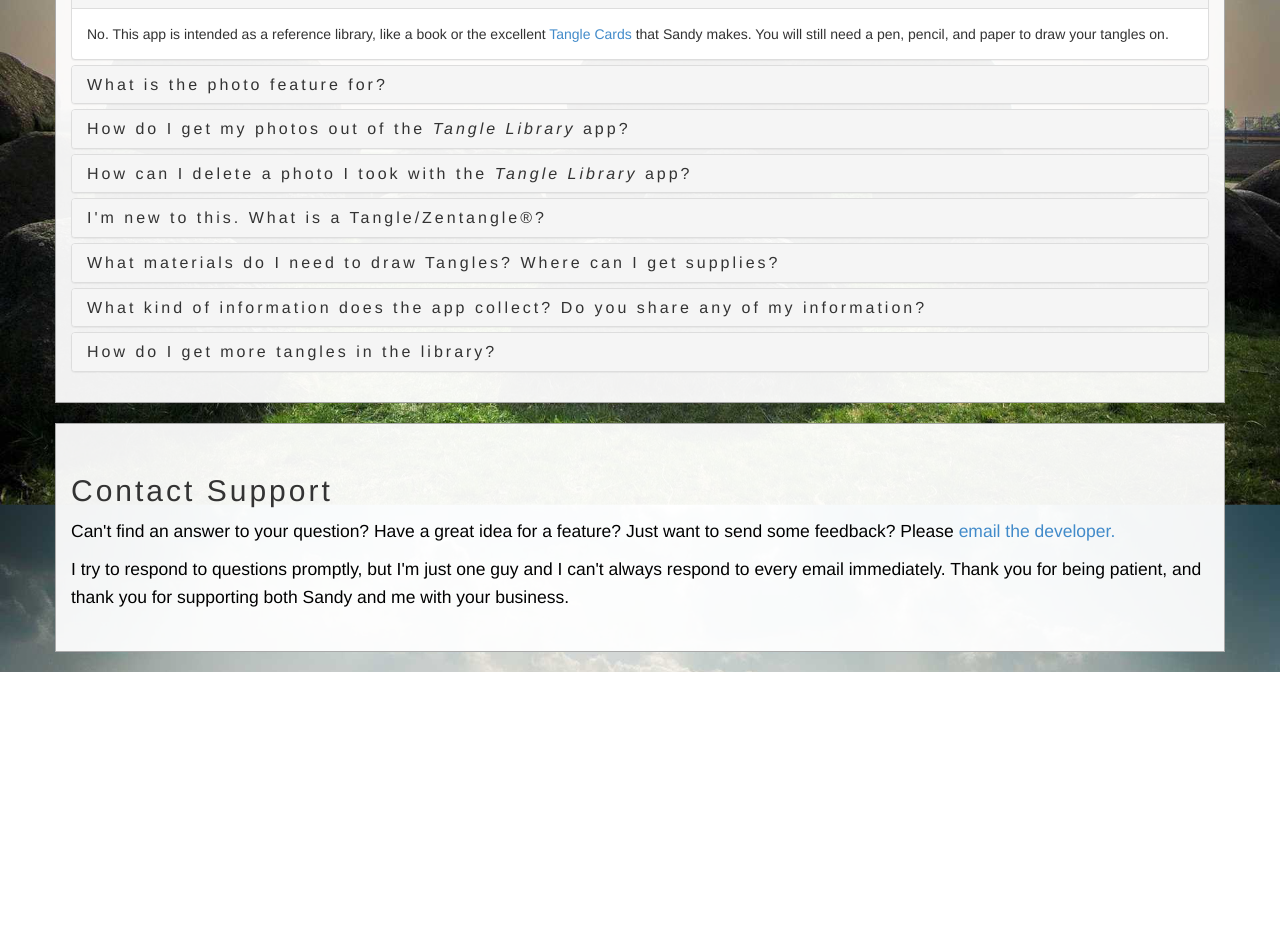
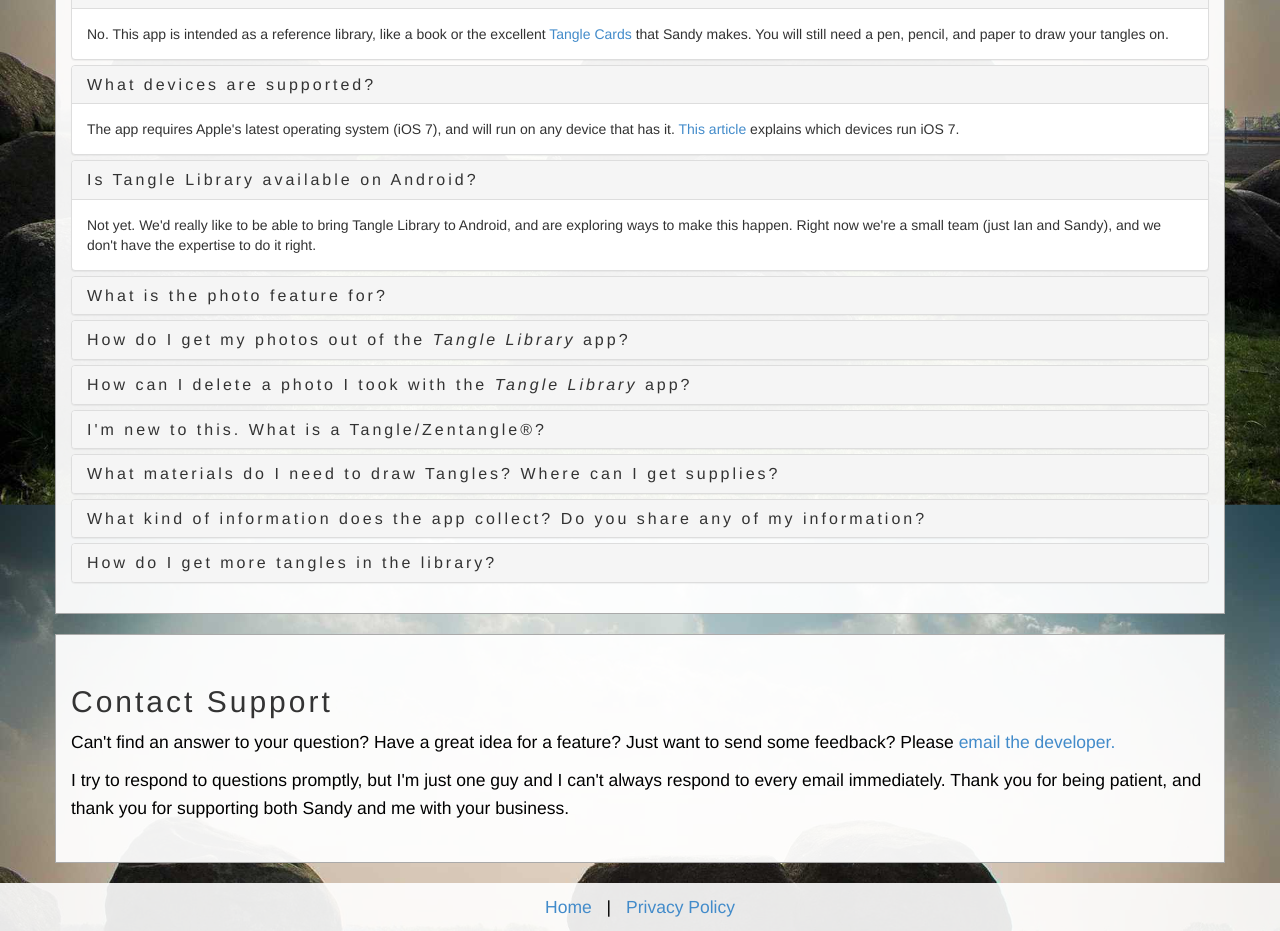
Before and after one commit to igmcdowell/tangle-patterns-web, a plain HTML site: page support.html in a window 1280 px wide. Shown: the part 310-1241 px from the top of the page. Before the commit the page ends 982 px from the top, so only its background shows below. Drawn offline with Linux system fonts and the light colour scheme.

Commit message:
add footer and some FAQs

```diff
--- a/css/business-casual.css
+++ b/css/business-casual.css
@@ -21,6 +21,10 @@ p {
 hr {
   border-color: #999999;
   max-width: 400px;
+}
+
+html, body {
+  height: 100%;
 }
 
 .address-bar {
@@ -117,7 +121,15 @@ footer {
 
 footer p {
   margin: 0;
-  padding: 50px 0;
+  padding: 10px 0;
+}
+
+footer a {
+  margin: 0 10px;
+}
+
+footer a:hover {
+  text-decoration: none;
 }
 
 
--- a/support.html
+++ b/support.html
@@ -29,6 +29,7 @@
 
 
           <div class="panel-group text-left" id="accordion">
+
   <div class="panel panel-default">
     <div class="panel-heading">
       <h4 class="panel-title">
@@ -43,6 +44,38 @@
       </div>
     </div>
   </div>
+
+
+  <div class="panel panel-default">
+    <div class="panel-heading">
+      <h4 class="panel-title">
+        <a data-toggle="collapse" data-parent="#accordion" href="#collapseNine">
+          What devices are supported?
+        </a>
+      </h4>
+    </div>
+    <div id="collapseNine" class="panel-collapse collapse in">
+      <div class="panel-body">
+        The app requires Apple's latest operating system (iOS 7), and will run on any device that has it. <a href="http://ipod.about.com/od/iphonesoftwareterms/f/What-Devices-Are-Ios-7-Compatible.htm">This article</a> explains which devices run iOS 7.
+      </div>
+    </div>
+  </div>
+
+  <div class="panel panel-default">
+    <div class="panel-heading">
+      <h4 class="panel-title">
+        <a data-toggle="collapse" data-parent="#accordion" href="#collapseTen">
+          Is Tangle Library available on Android?
+        </a>
+      </h4>
+    </div>
+    <div id="collapseTen" class="panel-collapse collapse in">
+      <div class="panel-body">
+        Not yet. We'd really like to be able to bring Tangle Library to Android, and are exploring ways to make this happen.  Right now we're a small team (just Ian and Sandy), and we don't have the expertise to do it right.
+      </div>
+    </div>
+  </div>
+
   <div class="panel panel-default">
     <div class="panel-heading">
       <h4 class="panel-title">
@@ -174,6 +207,12 @@
 
   <!-- /.container -->
   </div>
+  <footer >
+    <p class="text-center">
+      <a href="./">Home</a> | <a href="./privacy.html">Privacy Policy</a>
+    </p>
+  </footer>
+
     <!-- JavaScript -->
     <script src="js/jquery-1.10.2.js"></script>
     <script src="js/bootstrap.js"></script>
```
Also changed, not shown: index.html (+8 -0 lines), privacy.html (+7 -0 lines).
